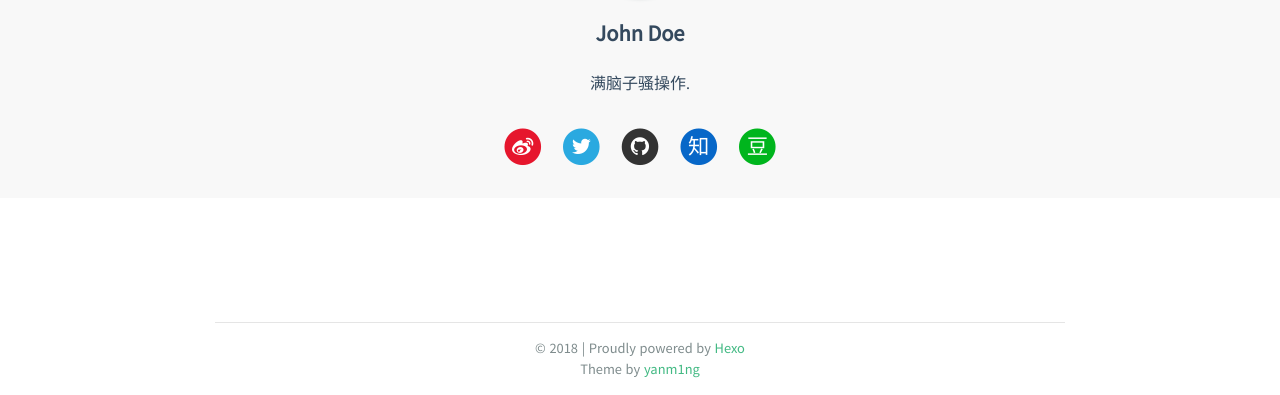
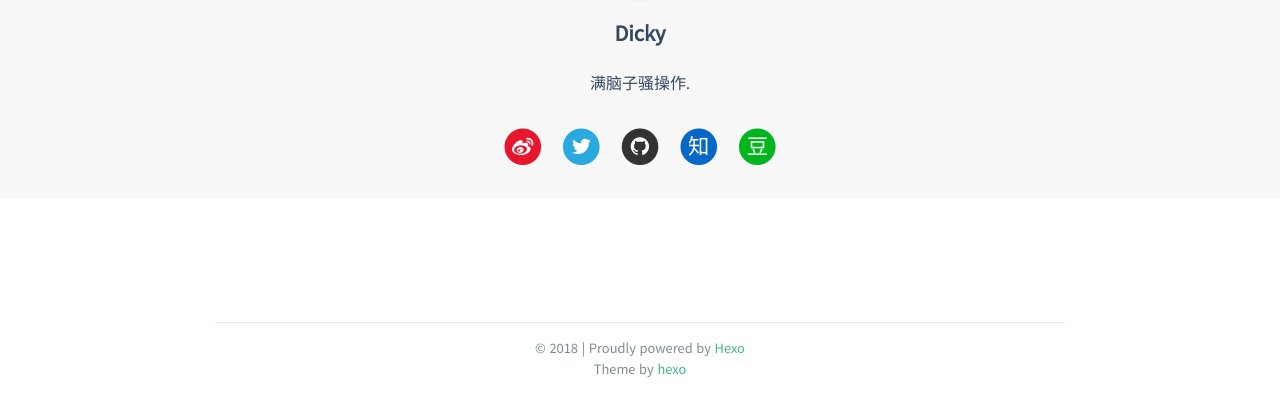
Before and after one commit to cockfried/cockfried.github.io, a plain HTML site: page about/index.html in a window 1280 px wide. Shown: the part 409-804 px from the top of the page. Drawn offline with nearby package versions, Linux system fonts and the light colour scheme.

Commit message:
Site updated: 2018-01-21 21:20:07

```diff
--- a/about/index.html
+++ b/about/index.html
@@ -116,7 +116,7 @@
   <div class="head">
     <img src="" />
   </div>
-  <h3>John Doe</h3>
+  <h3>Dicky</h3>
   <p class="discription">满脑子骚操作.</p>
   <section class="share-icons">
 
@@ -183,7 +183,7 @@
   <p class="copyright">
     &copy; 2018 | Proudly powered by <a href="https://hexo.io" target="_blank">Hexo</a>
     <br>
-    Theme by <a href="https://github.com/yanm1ng">yanm1ng</a>
+    Theme by <a href="https://github.com/yanm1ng">hexo</a>
   </p>
 </footer>
 
```
Also changed, not shown: 2018/01/21/hello-world/index.html (+1 -1 lines), archives/2018/01/index.html (+1 -1 lines), archives/2018/index.html (+1 -1 lines), archives/index.html (+1 -1 lines), index.html (+1 -1 lines), project/index.html (+1 -1 lines), tags/index.html (+1 -1 lines).
